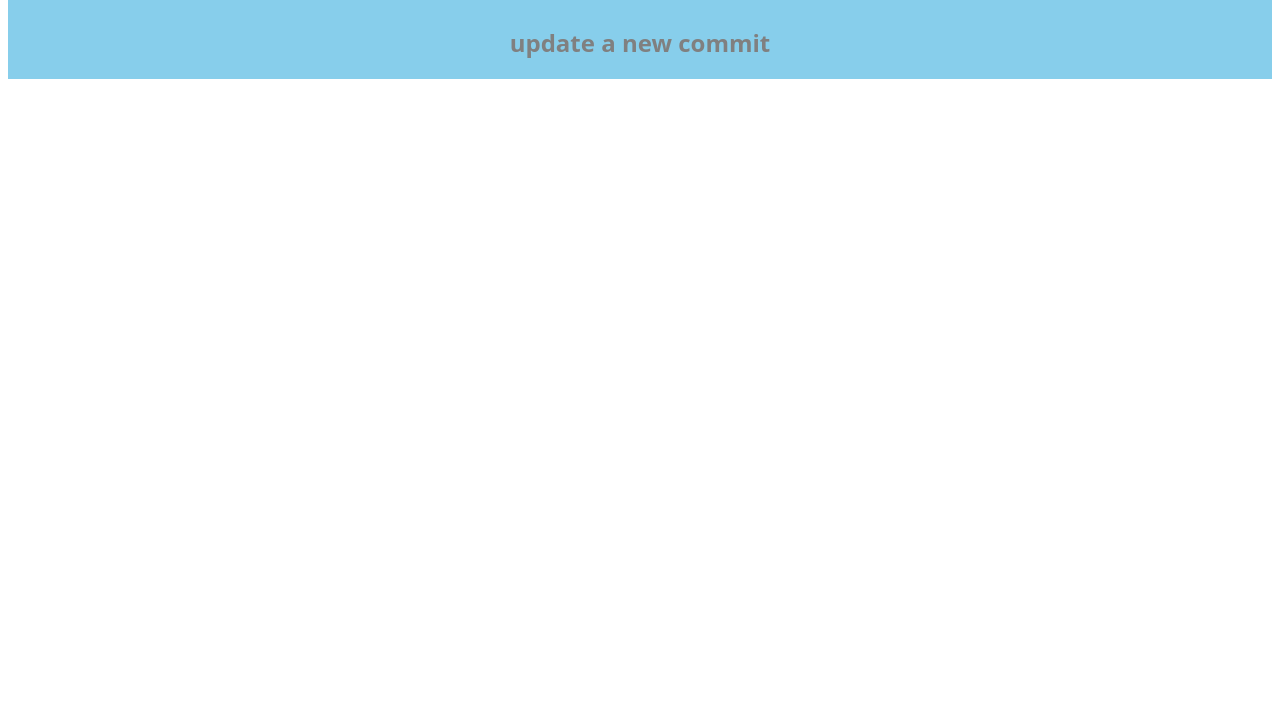
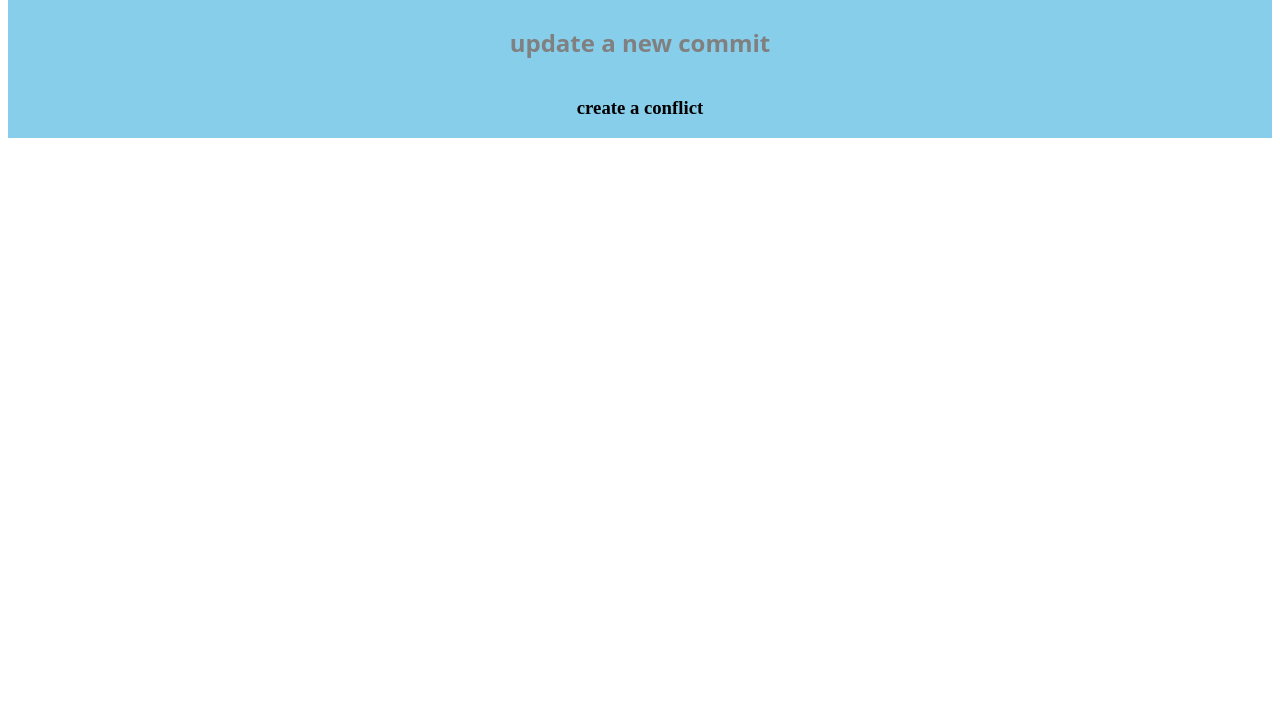
Before and after one commit to toniiplaycode/the-first-git, a plain HTML site: page index.html in a window 1280 px wide. Shown: the part 88-800 px from the top of the page. Drawn offline with Linux system fonts and the light colour scheme.

Commit message:
Update index.html

```diff
--- a/index.html
+++ b/index.html
@@ -12,6 +12,7 @@
     <div>
         <h1>hello git</h1>
         <h2>update a new commit</h2>
+        <h3>create a conflict</h3>
     </div>
 </body>
 </html>
```
